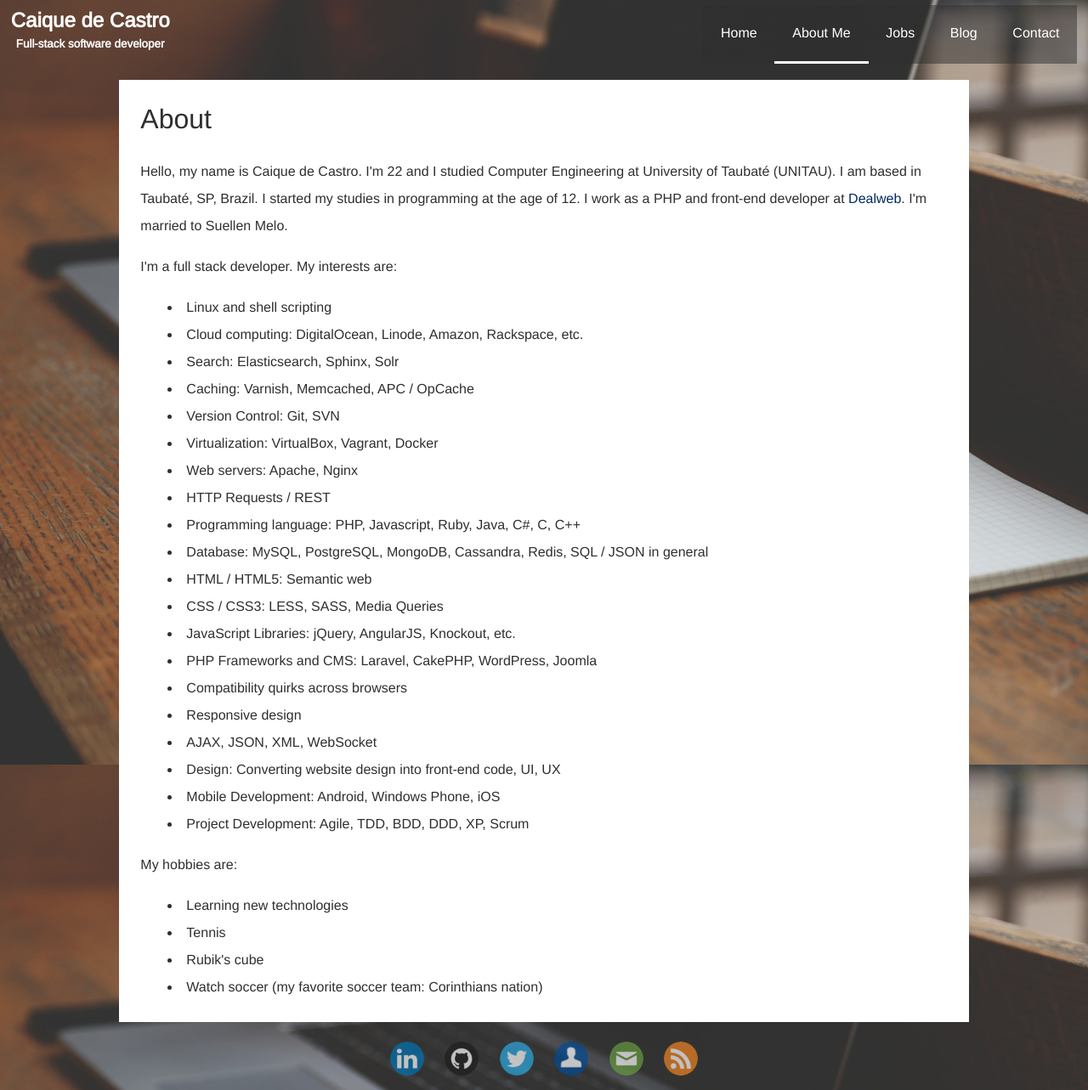
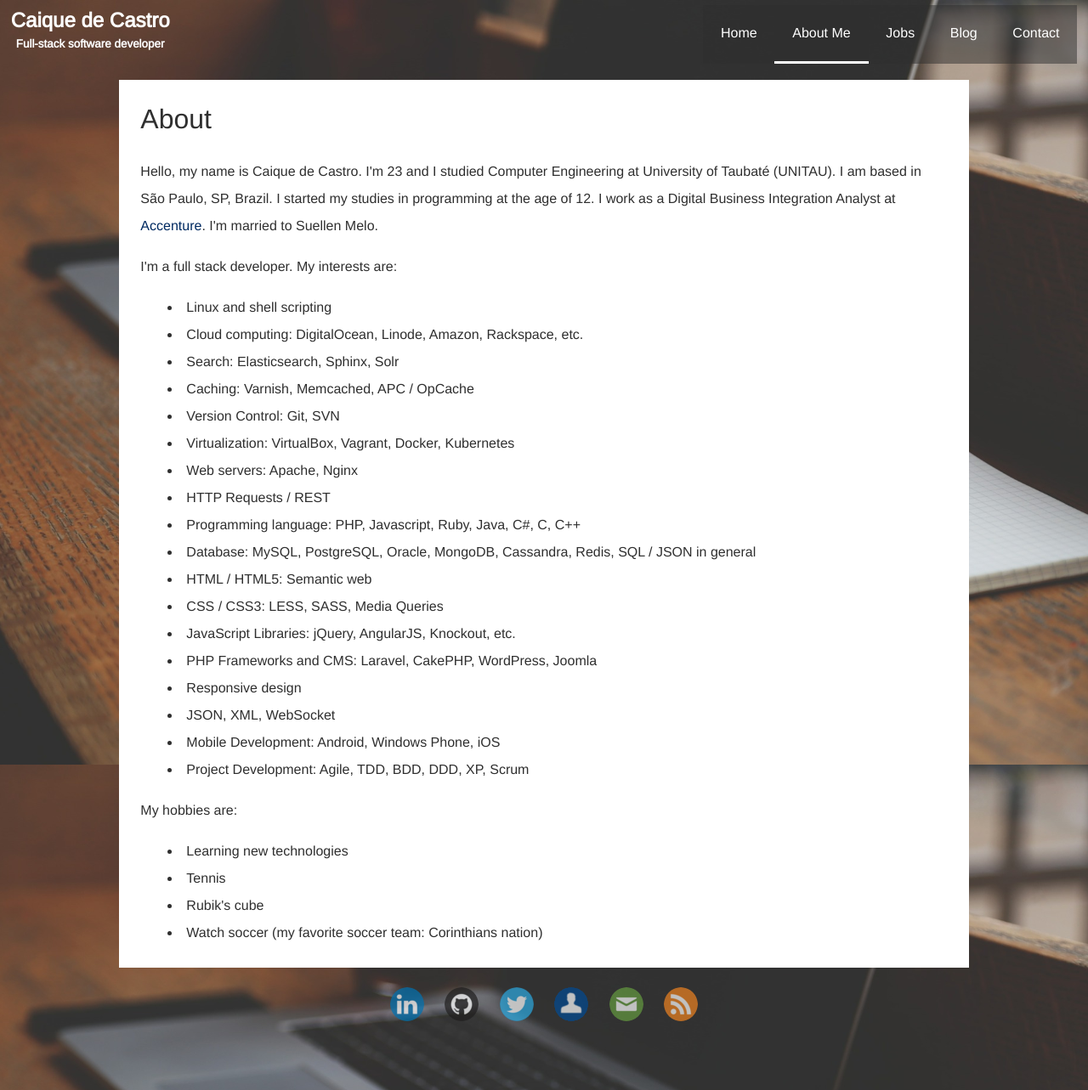
Before and after one commit to caiquecastro/caiquecastro.com, a Jekyll site: the page built from about.html, in a window 1280 px wide. Shown: the whole page at 85% size. Built offline with Jekyll 4.4.1, drawn with Linux system fonts in a browser that asks for light colours.

Commit message:
Update about page
Change my current job and company.
Adjust personal interests.

```diff
--- a/about.html
+++ b/about.html
@@ -7,9 +7,10 @@ permalink: /about
 <h1>About</h1>
 
 <p>
-    Hello, my name is Caique de Castro. I'm 22 and I studied Computer Engineering at University of Taubaté (UNITAU).
-    I am based in Taubaté, SP, Brazil. I started my studies in programming at the age of 12.
-    I work as a PHP and front-end developer at <a href="http://www.dealweb.com.br">Dealweb</a>. I'm married to Suellen Melo.
+    Hello, my name is Caique de Castro. I'm 23 and I studied Computer Engineering at University of Taubaté (UNITAU).
+    I am based in São Paulo, SP, Brazil. I started my studies in programming at the age of 12.
+    I work as a Digital Business Integration Analyst at <a href="http://www.accenture.com">Accenture</a>.
+    I'm married to Suellen Melo.
 </p>
 
 <p>
@@ -24,19 +25,17 @@ permalink: /about
     <li>Caching: Varnish, Memcached, APC / OpCache</li>
     <!-- <li>Monitoring: Nagios</li> -->
     <li>Version Control: Git, SVN</li>
-    <li>Virtualization: VirtualBox, Vagrant, Docker</li>
+    <li>Virtualization: VirtualBox, Vagrant, Docker, Kubernetes</li>
     <li>Web servers: Apache, Nginx</li>
     <li>HTTP Requests / REST</li>
     <li>Programming language: PHP, Javascript, Ruby, Java, C#, C, C++</li>
-    <li>Database: MySQL, PostgreSQL, MongoDB, Cassandra, Redis, SQL / JSON in general</li>
+    <li>Database: MySQL, PostgreSQL, Oracle, MongoDB, Cassandra, Redis, SQL / JSON in general</li>
     <li>HTML / HTML5: Semantic web</li>
     <li>CSS / CSS3: LESS, SASS, Media Queries</li>
     <li>JavaScript Libraries: jQuery, AngularJS, Knockout, etc.</li>
     <li>PHP Frameworks and CMS: Laravel, CakePHP, WordPress, Joomla</li>
-    <li>Compatibility quirks across browsers</li>
     <li>Responsive design</li>
-    <li>AJAX, JSON, XML, WebSocket</li>
-    <li>Design: Converting website design into front-end code, UI, UX</li>
+    <li>JSON, XML, WebSocket</li>
     <li>Mobile Development: Android, Windows Phone, iOS</li>
     <li>Project Development: Agile, TDD, BDD, DDD, XP, Scrum</li>
 </ul>
```
